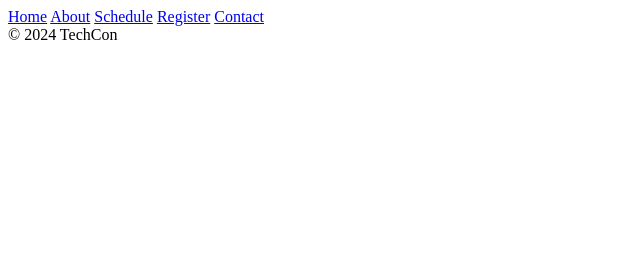
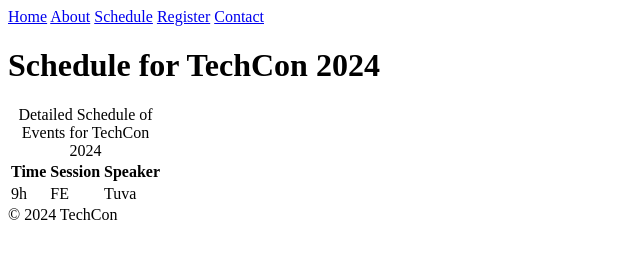
Before and after one commit to nestormuk/TechCon_HTML, a plain HTML site: page techcon_website/schedule.html in a window 1280 px wide. Shown: the whole page, without its empty margins (0-640 px from the left). Drawn offline with Linux system fonts and the light colour scheme.

Commit message:
schedule modified

```diff
--- a/techcon_website/schedule.html
+++ b/techcon_website/schedule.html
@@ -14,7 +14,28 @@
             <a href="register.html">Register</a>
             <a href="contact.html">Contact</a>
         </nav>
+        <h1>Schedule for TechCon 2024</h1>
     </header>
+
+    <main>
+        <table>
+            <thead>
+                <tr>
+                    <th scope="row">Time</th>
+                    <th scope="row">Session</th>
+                    <th scope="row">Speaker</th>
+                </tr>
+            </thead>
+            <tbody>
+                <tr>
+                    <td>9h</td>
+                    <td>FE</td>
+                    <td>Tuva</td>
+                </tr>
+            </tbody>
+            <caption>Detailed Schedule of Events for TechCon 2024</caption>
+        </table>
+    </main>
 
     <footer>
         &copy; 2024 TechCon
```
